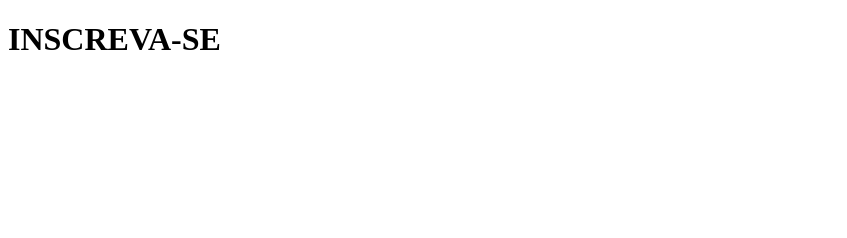
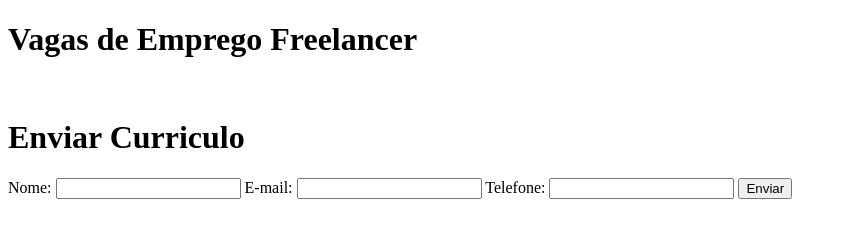
Before and after one commit to claudioNinja10/SA, a plain HTML site: page home2.html in a window 1280 px wide. Shown: the whole page, without its empty margins (0-847 px from the left). Drawn offline with Linux system fonts and the light colour scheme.

Commit message:
Update home2.html

```diff
--- a/home2.html
+++ b/home2.html
@@ -3,11 +3,42 @@
 <head>
     <meta charset="UTF-8">
     <meta name="viewport" content="width=device-width, initial-scale=1.0">
-    <title>Meufreela</title>
+    <title>Meu Freela</title>
 </head>
 <body>
+    <header>
+        <h1>Vagas de Emprego Freelancer </h1><br>
+        <h1>Enviar Curriculo</h1>
+    </header>
+    <form action="processar.php" method="POST">
+        <!-- Campos do formulário -->
+        <label for="nome">Nome:</label>
+        <input type="text" id="nome" name="nome" required>
 
-    <h1>INSCREVA-SE</h1>
+        <label for="email">E-mail:</label>
+        <input type="email" id="email" name="email" required>
 
+        <label for="telefone">Telefone:</label>
+        <input type="telefone" id="telefone" name="telefone">
+
+        <input type="submit" value="Enviar">
+    </form>
+    <main>
+        <!-- Anúncios de vagas de emprego -->
+        <div id="Garçon, bartender, sushiman">
+            <!-- Garçon, bartender, sushiman-->
+        </div>
+
+        <!-- Formulário de cadastro -->
+        <section id="cadastro">
+            <!-- Adicione campos como nome, e-mail, senha -->
+        </section>
+
+        <!-- Chat para bate-papo -->
+        <section id="chat">
+            <!-- Implemente um chat interativo aqui -->
+        </section>
+    </main>
+    <!-- Adicione seus scripts JavaScript aqui -->
 </body>
 </html>
```
